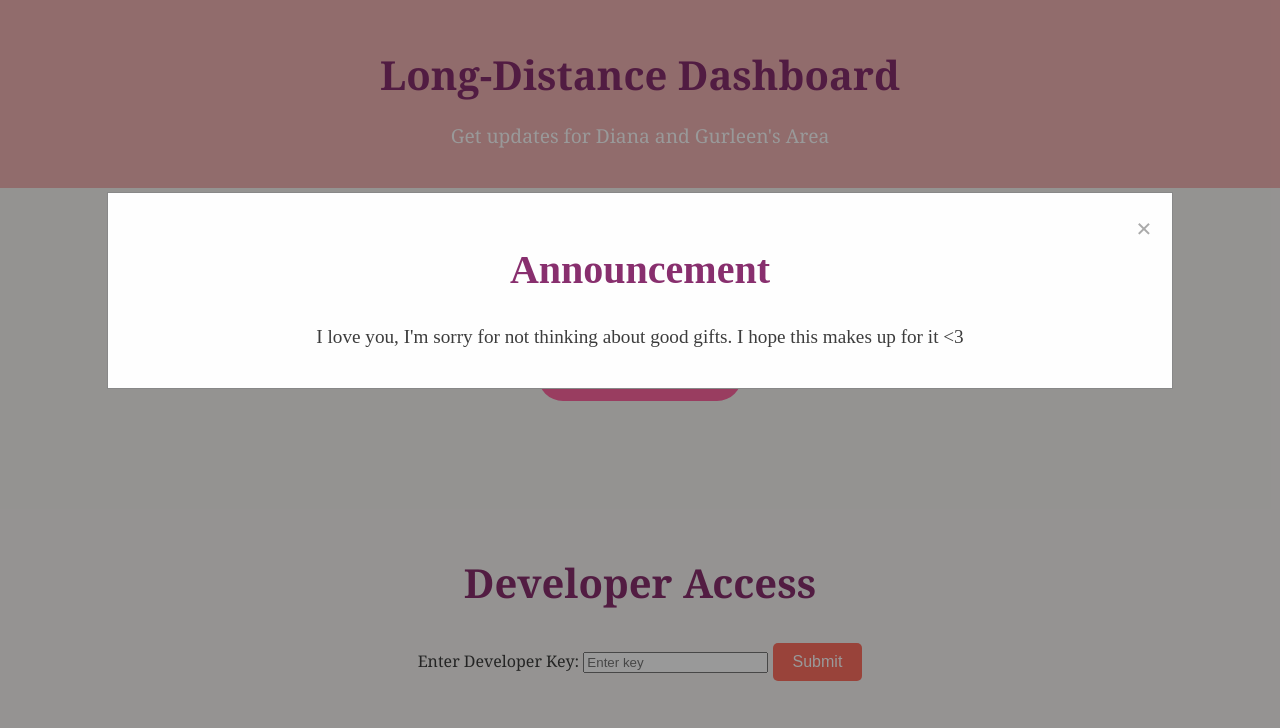
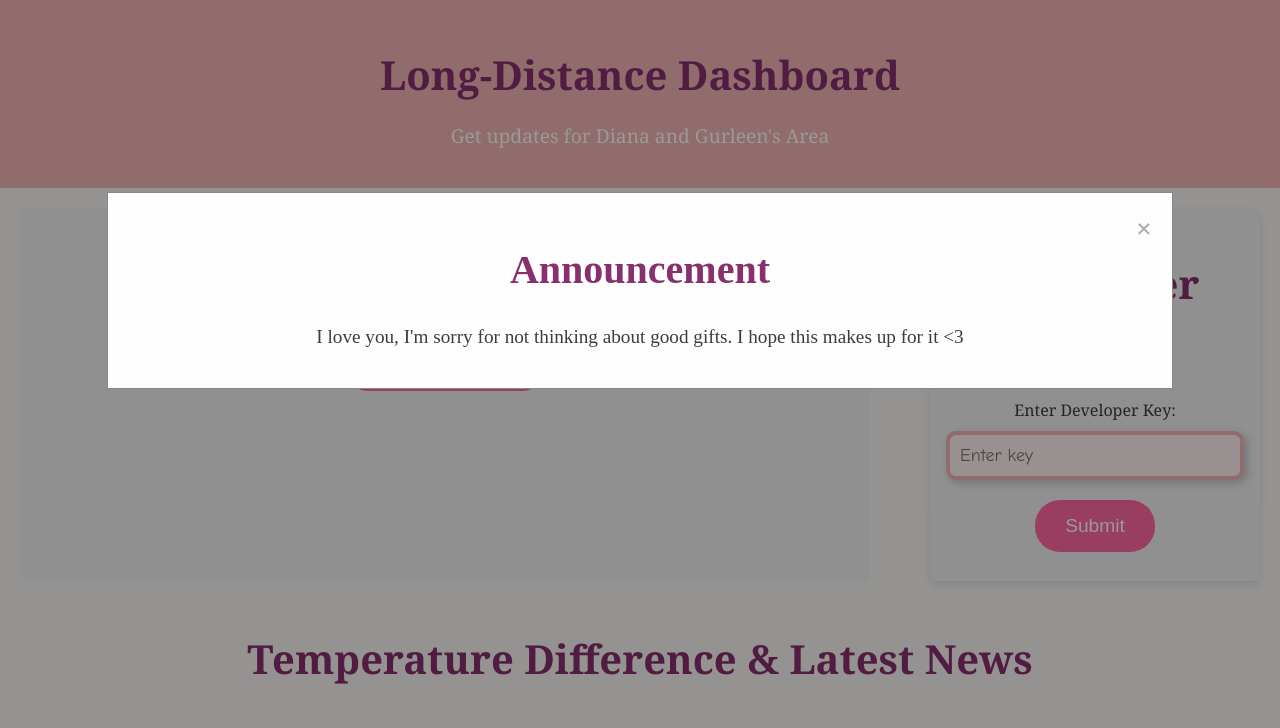
Before and after one commit to compolz/longdistancedashboard, a plain HTML site: page index.html in a window 1280 px wide. Shown: the top 728 px of the page. Drawn offline with Linux system fonts and the light colour scheme; some packages are replaced by stand-ins of ours; no server answers.

Commit message:
Update style.css

```diff
--- a/style.css
+++ b/style.css
@@ -292,3 +292,107 @@ button:hover {
     text-decoration: none;
     cursor: pointer;
 }
+
+#content-wrapper {
+    display: flex;
+    justify-content: space-between;
+    gap: 20px;
+    margin-top: 20px;
+}
+
+/* Weather Section */
+#weather-display {
+    flex: 2;
+    padding: 10px;
+    background-color: #f0f0f0;
+    border-radius: 8px;
+}
+
+/* General styling for the layout */
+#content-wrapper {
+    display: flex;
+    justify-content: space-between;
+    margin: 20px;
+}
+
+/* Styling for the weather display section */
+#weather-display {
+    flex: 1;
+    margin-right: 20px;
+}
+
+/* Styling for the developer access section (smaller size) */
+#developer-access {
+    flex: 0 0 300px; /* Fixed width of 300px */
+    background-color: #f0f0f0;
+    padding: 15px;
+    border-radius: 8px;
+    box-shadow: 0px 4px 8px rgba(0, 0, 0, 0.1);
+    text-align: center;
+    margin-left: 20px; /* Space it from the weather section */
+}
+
+/* Styling for the "Enter Key" input field to make it thicker and cartoony */
+#developer-access input[type="password"] {
+    width: 90%; /* Adjust the width */
+    padding: 10px; /* Thicker padding */
+    margin: 10px 0;
+    border: 4px solid #f2b4b4; /* Thick border with a vibrant, cartoony color (Tomato) */
+    border-radius: 10px; /* Rounded corners for a softer, cartoony feel */
+    font-size: 18px; /* Slightly larger font for a cartoon look */
+    background-color: #fff2ee; /* Lighter background color to add a playful touch */
+    outline: none; /* Remove the default focus outline */
+    box-shadow: 3px 3px 8px rgba(0, 0, 0, 0.2); /* Add a shadow for depth */
+    font-family: 'Comic Sans MS', 'Comic Sans', cursive; /* Use a cartoony font */
+    transition: all 0.3s ease; /* Smooth transition for hover and focus effects */
+}
+
+/* Hover and focus effects */
+#developer-access input[type="password"]:hover,
+#developer-access input[type="password"]:focus {
+    background-color: #ffffff; /* Change background on hover for a playful effect (Bisque color) */
+    box-shadow: 5px 5px 12px rgba(0, 0, 0, 0.3); /* Slightly larger shadow on hover */
+}
+
+
+#developer-access button {
+    background-color: #ff66a1; /* Same background color as Refresh Weather button */
+    color: white;
+    border: none;
+    padding: 15px 30px; /* Same padding as the Refresh Weather button */
+    font-size: 1.2em;
+    border-radius: 25px; /* Same rounded corners */
+    cursor: pointer;
+    transition: all 0.3s ease-in-out;
+    margin-top: 10px; /* Spacing above the button */
+}
+
+#developer-access button:hover {
+    background-color: #ff3d7f; /* Same hover effect as Refresh Weather button */
+    transform: scale(1.1);
+    box-shadow: 0px 8px 15px rgba(0, 0, 0, 0.2); /* Same shadow effect on hover */
+}
+
+#developer-access p {
+    font-size: 14px; /* Smaller text */
+    margin-top: 10px;
+}
+
+/* Developer section styling */
+#developer-section {
+    background-color: #f9f9f9;
+    padding: 15px; /* Reduced padding */
+    border: 1px solid #e0e0e0;
+    border-radius: 8px;
+    box-shadow: 0px 4px 8px rgba(0, 0, 0, 0.1);
+    margin-top: 20px;
+    display: none;
+}
+
+#developer-section h2 {
+    font-size: 18px; /* Slightly smaller font */
+}
+
+#developer-section p {
+    font-size: 14px; /* Slightly smaller font */
+}
```
